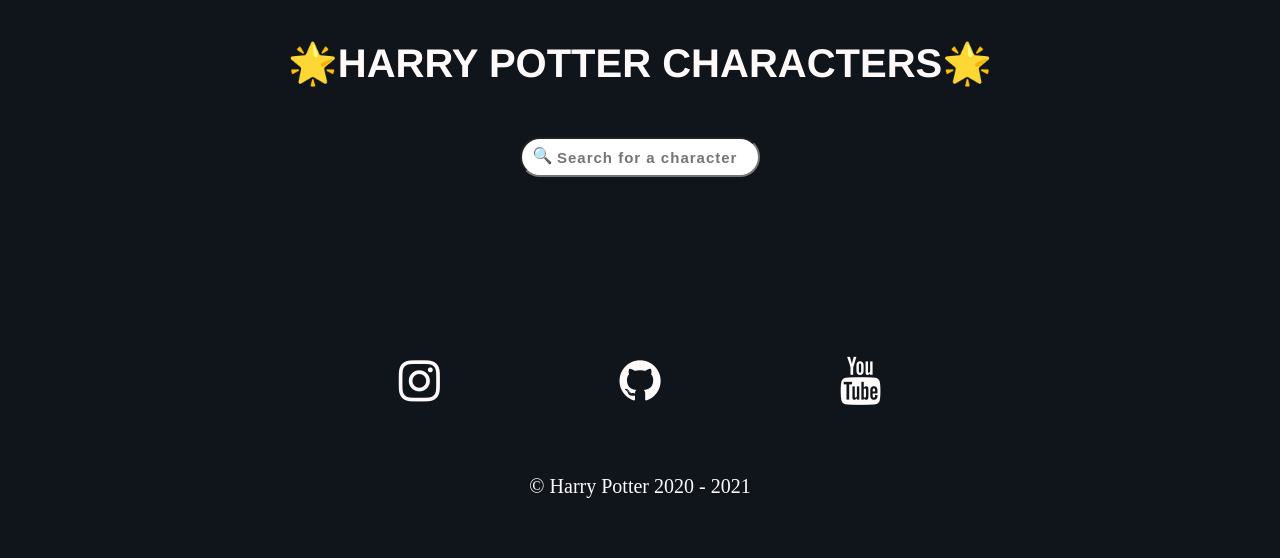
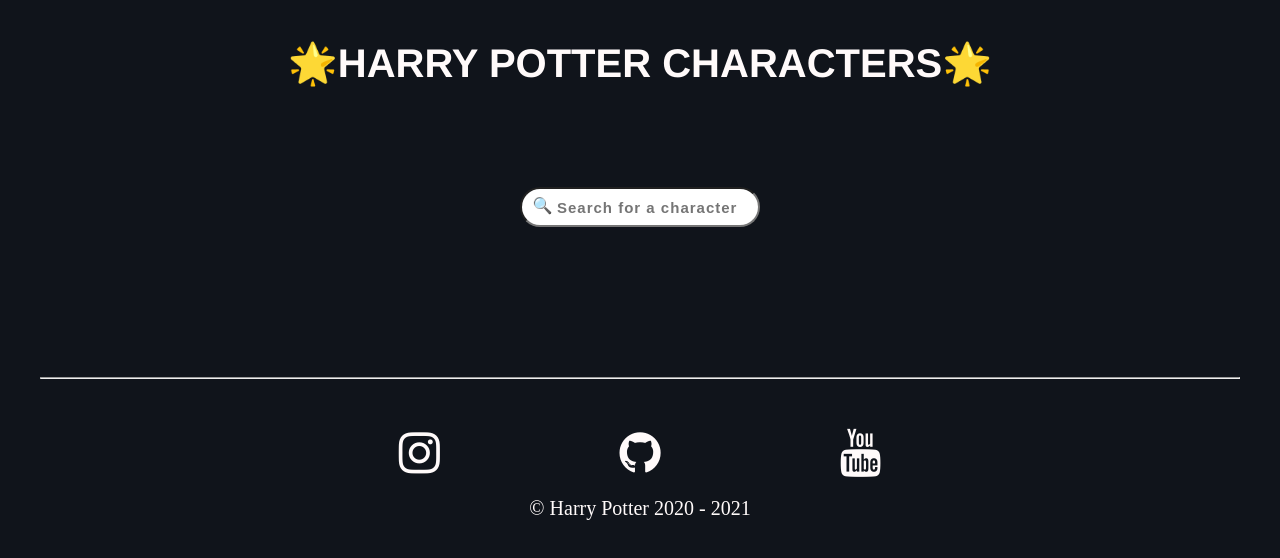
Before and after one commit to Boris84/harry-potter, a plain HTML site: page index.html in a window 1280 px wide. Drawn offline with Linux system fonts and the light colour scheme; no server answers; a web font is replaced by a local one.

Commit message:
final update 5 Harry Potter

```diff
--- a/index.html
+++ b/index.html
@@ -27,7 +27,7 @@
 
 
    </div>
-
+     <hr>
    <footer>
      <i class="fa fa-instagram fa-3x"></i>
      <i class="fa fa-github fa-3x"></i>
--- a/main.css
+++ b/main.css
@@ -24,10 +24,7 @@ h1 {
   font-size: 40px;
   position: relative;
   font-family: 'Helvetica', cursive;
-  margin-bottom: 50px;
-  /*background: dimgray;*/
-
-
+  margin-bottom: 100px;
 }
 
 /* How to keep an elements position when resizing the browser with absolute. Set position:absolute then set everything else to: 0 */
@@ -60,7 +57,7 @@ input:focus {
   display: grid;
   grid-template-columns: repeat(auto-fit, minmax(186px, 1fr));
   grid-gap: 2em;
-  margin-bottom: 100px;
+  margin-bottom: 70px;
 }
 
 img {
@@ -68,12 +65,6 @@ img {
   border-radius: 20px;
   resize: both;
 }
-
-
-ul {
-/*  padding: 1em 0em 1em 0em;*/
-}
-
 
 ul li {
   font-family: 'East Sea Dokdo', cursive;
@@ -100,9 +91,8 @@ ul li {
 footer {
   color: snow;
   display: grid;
+  margin-top: 50px;
   grid-template-columns: repeat(3, 1fr);
-  margin-bottom: 50px;
-/*  grid-auto-rows: 1fr 1fr;*/
 }
 
 
```
